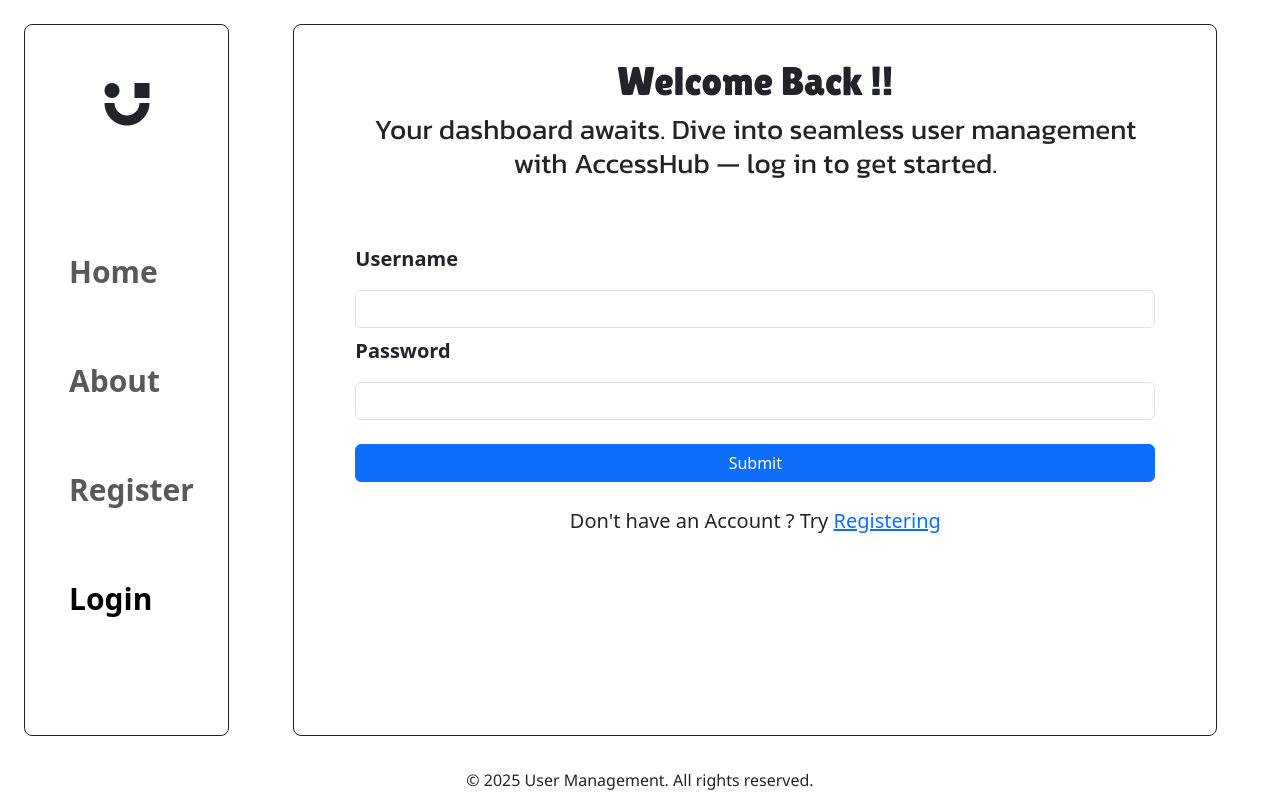
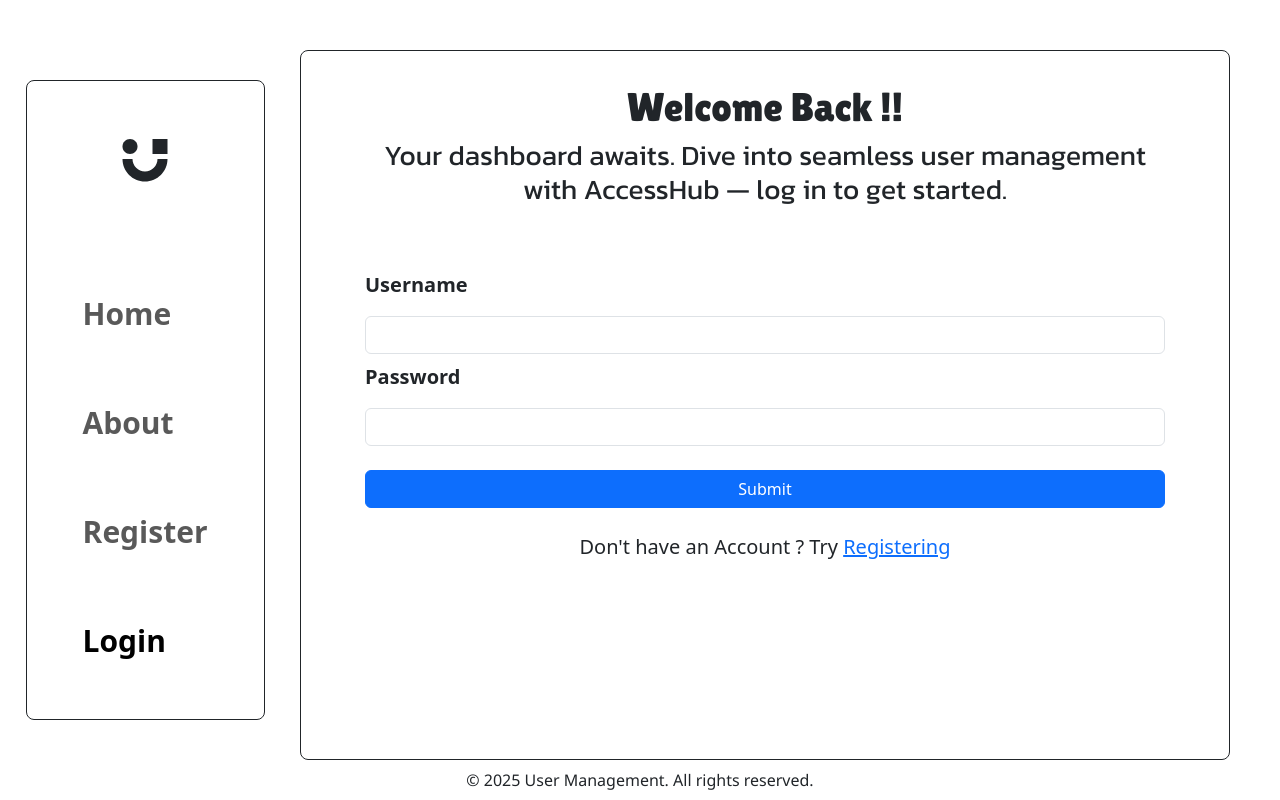
Before and after one commit to R-S-A-N-J-A-Y/User-Management, a React (Vite) app: page /login in a window 1280 px wide. Built offline with nearby package versions, Linux system fonts and the light colour scheme.

Commit message:
Fixed sidebar to stick on page

```diff
--- a/src/App.css
+++ b/src/App.css
@@ -16,18 +16,26 @@ h3 {
 
 /* Main Layout */
 
+.main {
+  margin: 50px 50px 0px 300px;
+  flex: 1;
+}
+
 .main-layout {
   min-height: 100vh;
 }
 
+/* Sidebar  */
+
 .sidebar-div {
-  flex: 1;
+  position: fixed;
+  top: 10%;
+  left: 2%;
+  height: 80vh;
 }
 
-/* Sidebar  */
-
 .sidebar {
-  height: 85%;
+  height: 100%;
   font-size: 25px;
 }
 
--- a/src/Components/Sidebar.jsx
+++ b/src/Components/Sidebar.jsx
@@ -6,7 +6,7 @@ import { CgUserlane } from "react-icons/cg";
 const Sidebar = () => {
   const { state, Logout } = useAuth();
   return (
-    <nav className="sidebar p-4 navbar navbar-expand-lg d-flex flex-column justify-content-between align-items-center mt-4 p-2">
+    <nav className="sidebar p-5 navbar navbar-expand-lg d-flex flex-column justify-content-between align-items-center">
       <div>
         <CgUserlane size={60} />
       </div>
--- a/src/Layouts/MainLayout.tsx
+++ b/src/Layouts/MainLayout.tsx
@@ -5,14 +5,10 @@ import Footer from "../Components/Footer";
 const MainLayout = ({ children }) => {
   return (
     <div className="main-layout d-flex flex-column">
-      <div className="sidebar-div row m-0 p-4 ">
-        <div className="col-2 me-3 border border-dark rounded-3">
-          <Header />
-        </div>
-        <main className="col-9 ms-5 border border-dark rounded-3">
-          {children}
-        </main>
+      <div className="sidebar-div border border-dark rounded-3" style={{}}>
+        <Header />
       </div>
+      <main className="main border border-dark rounded-3">{children}</main>
 
       <Footer />
     </div>
```
